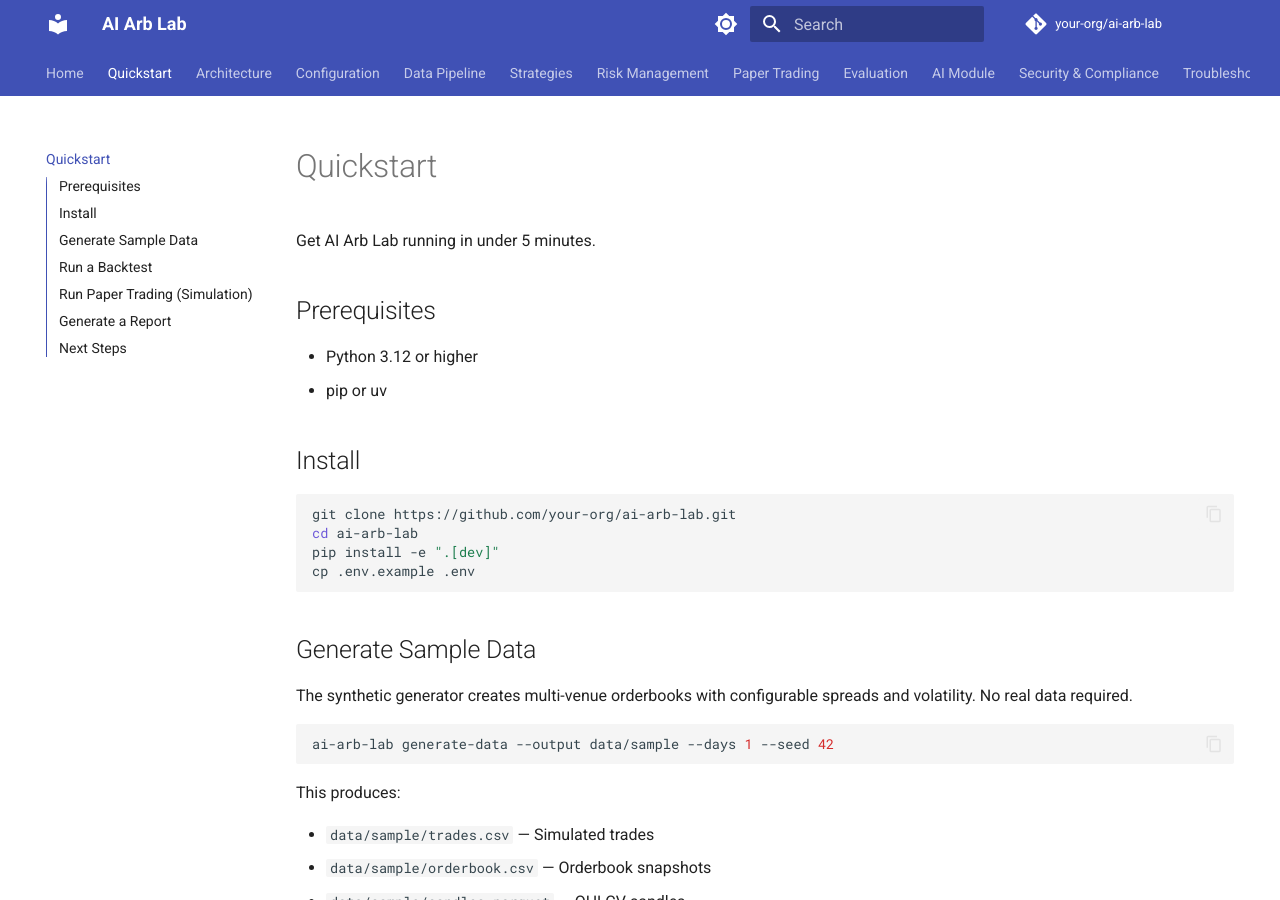
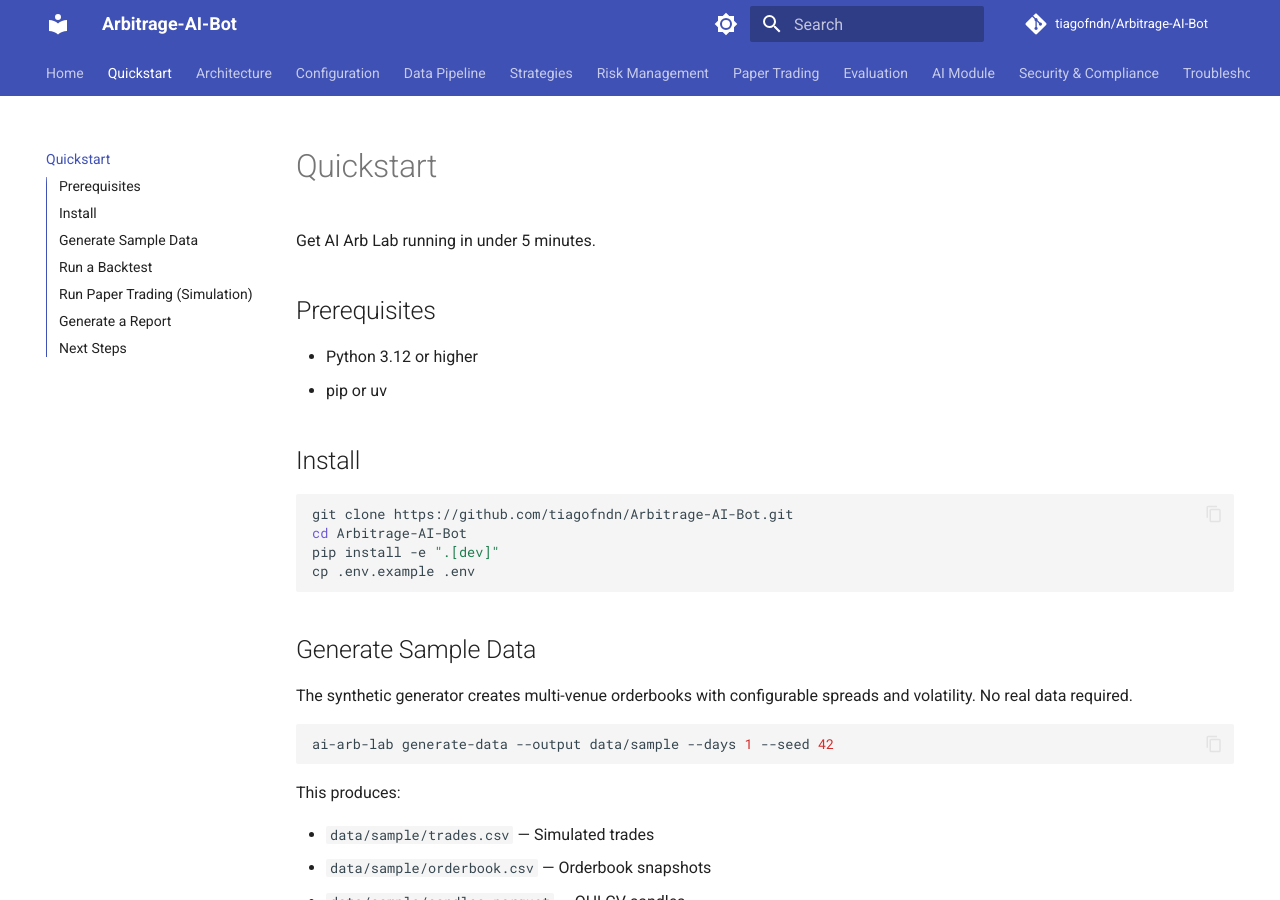
Before and after one commit to tiagofndn/Arbitrage-AI-Bot, an MkDocs documentation site: the page built from docs/quickstart.md, in a window 1280 px wide and 900 px high. Built offline with MkDocs 1.6.1 and Material for MkDocs 9.7.7, drawn with Linux system fonts in a browser that asks for light colours; comment, search, counter and statistics services are not loaded.

Commit message:
chore: update GitHub URLs to tiagofndn/Arbitrage-AI-Bot
Made-with: Cursor

````diff
--- a/docs/quickstart.md
+++ b/docs/quickstart.md
@@ -10,8 +10,8 @@ Get AI Arb Lab running in under 5 minutes.
 ## Install
 
 ```bash
-git clone https://github.com/your-org/ai-arb-lab.git
-cd ai-arb-lab
+git clone https://github.com/tiagofndn/Arbitrage-AI-Bot.git
+cd Arbitrage-AI-Bot
 pip install -e ".[dev]"
 cp .env.example .env
 ```
--- a/mkdocs.yml
+++ b/mkdocs.yml
@@ -1,8 +1,8 @@
-site_name: AI Arb Lab
+site_name: Arbitrage-AI-Bot
 site_description: AI-assisted arbitrage research lab (simulated execution, paper trading, reproducible experiments)
-site_url: https://your-org.github.io/ai-arb-lab
-repo_url: https://github.com/your-org/ai-arb-lab
-repo_name: your-org/ai-arb-lab
+site_url: https://tiagofndn.github.io/Arbitrage-AI-Bot
+repo_url: https://github.com/tiagofndn/Arbitrage-AI-Bot
+repo_name: tiagofndn/Arbitrage-AI-Bot
 edit_uri: edit/main/docs/
 
 theme:
````
Also changed, not shown: CONTRIBUTING.md (+1 -1 lines), README.md (+7 -7 lines), docs/index.md (+2 -2 lines), docs/security_and_compliance.md (+1 -1 lines), docs/troubleshooting.md (+2 -2 lines), pyproject.toml (+3 -8 lines).
